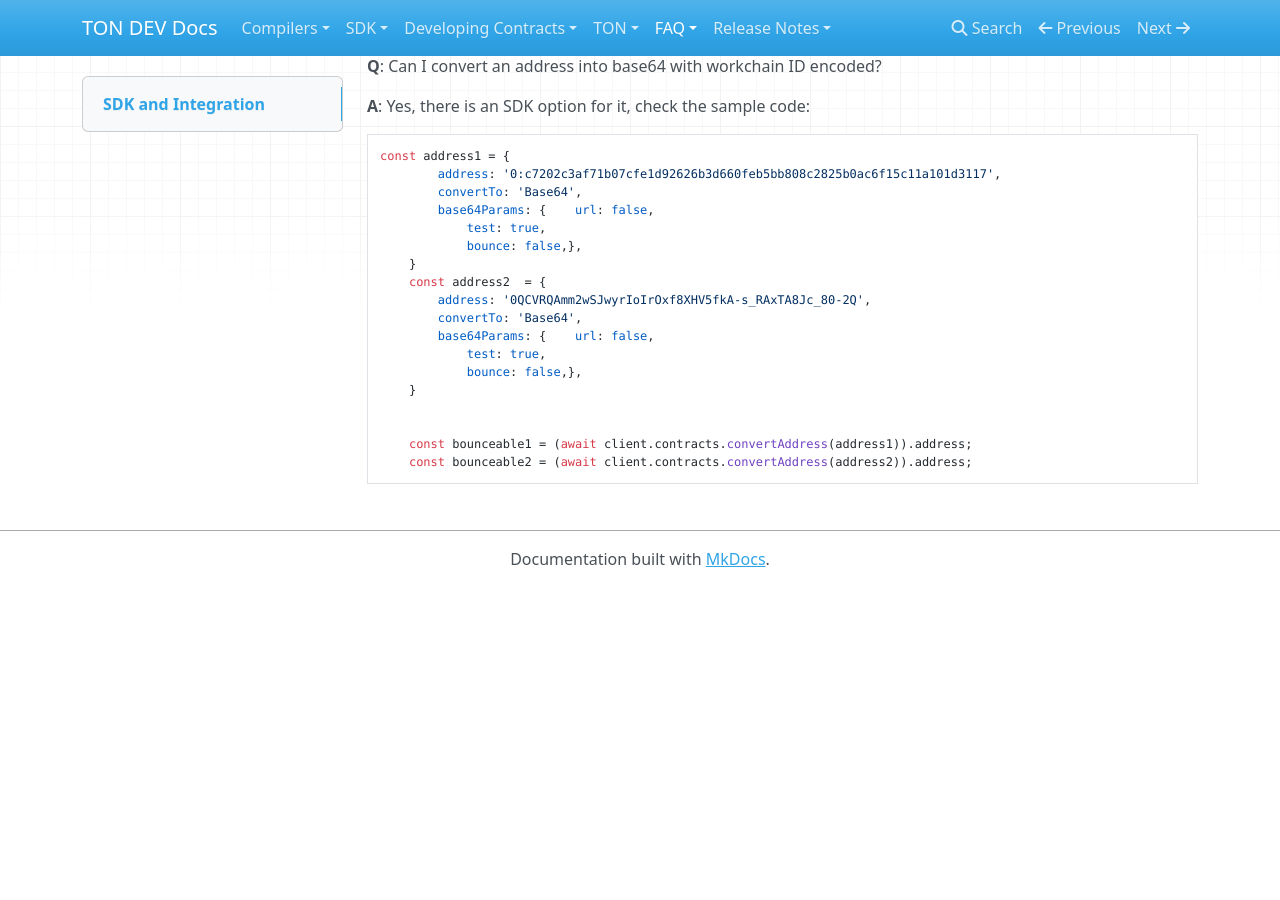
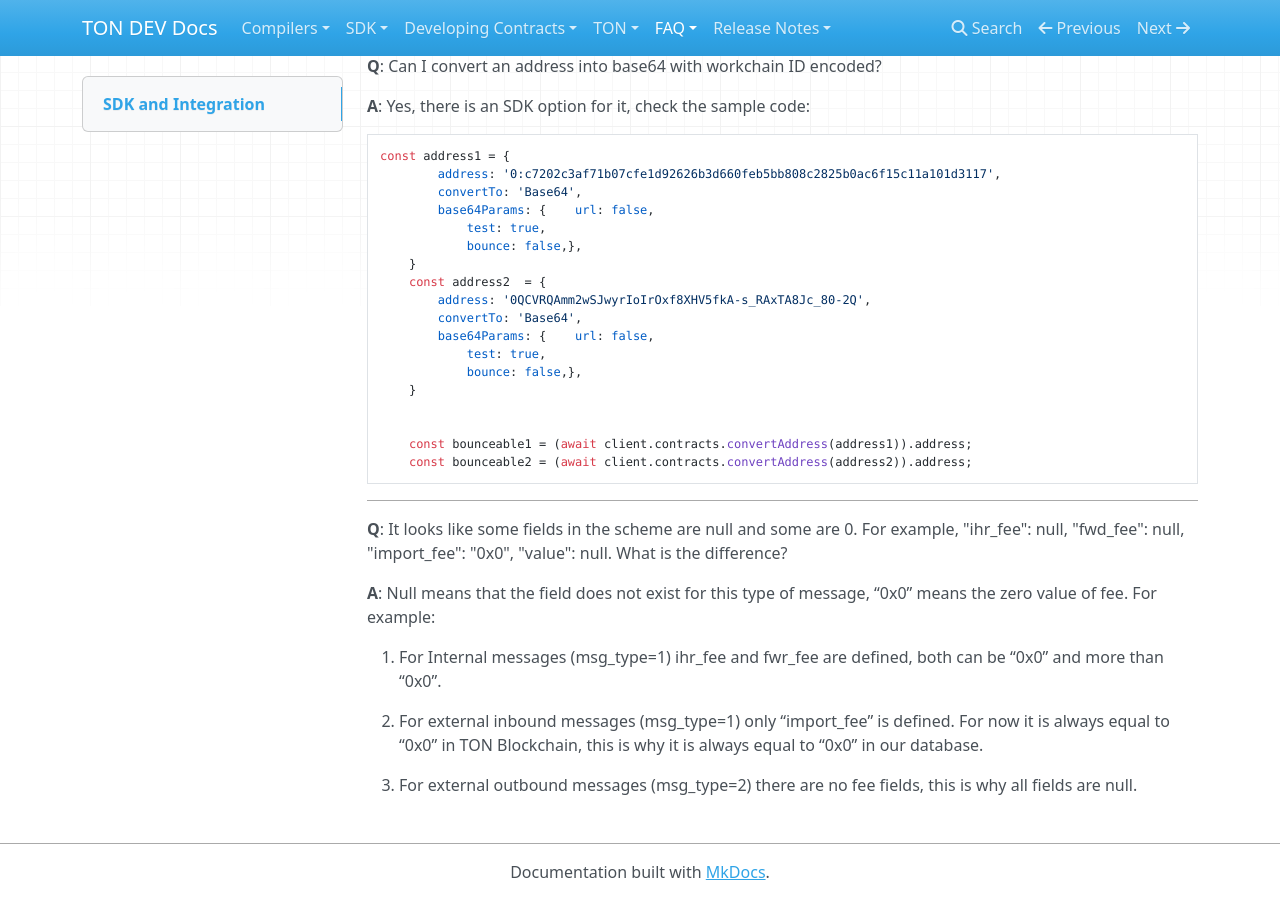
Before and after one commit to vird/public_documentation, an MkDocs documentation site: the page built from docs/FAQ/SDK and Integration.md, in a window 1280 px wide and 900 px high, scrolled down 4351 px. Built offline with MkDocs 1.6.1, drawn with Linux system fonts in a browser that asks for light colours; nearby versions of some CDN libraries; before the commit the page ends 4938 px from its top, so only the background shows below that.

Commit message:
Update SDK and Integration.md

````diff
--- a/docs/FAQ/SDK and Integration.md
+++ b/docs/FAQ/SDK and Integration.md
@@ -196,3 +196,15 @@ const address1 = {
     const bounceable1 = (await client.contracts.convertAddress(address1)).address;
     const bounceable2 = (await client.contracts.convertAddress(address2)).address;
 ```
+
+------
+
+**Q**: It looks like some fields in the scheme are null and some are 0. For example, "ihr_fee": null, "fwd_fee": null, "import_fee": "0x0", "value": null. What is the difference?
+
+**A**: Null means that the field does not exist for this type of message, “0x0” means the zero value of fee. For example:
+
+1. For Internal messages (msg_type=1) ihr_fee and fwr_fee are defined, both can be “0x0” and more than “0x0”.
+
+2. For external inbound messages (msg_type=1) only “import_fee” is defined. For now it is always equal to “0x0” in TON Blockchain, this is why it is always equal to “0x0” in our database.
+
+3. For external outbound messages (msg_type=2) there are no fee fields, this is why all fields are null.
````
